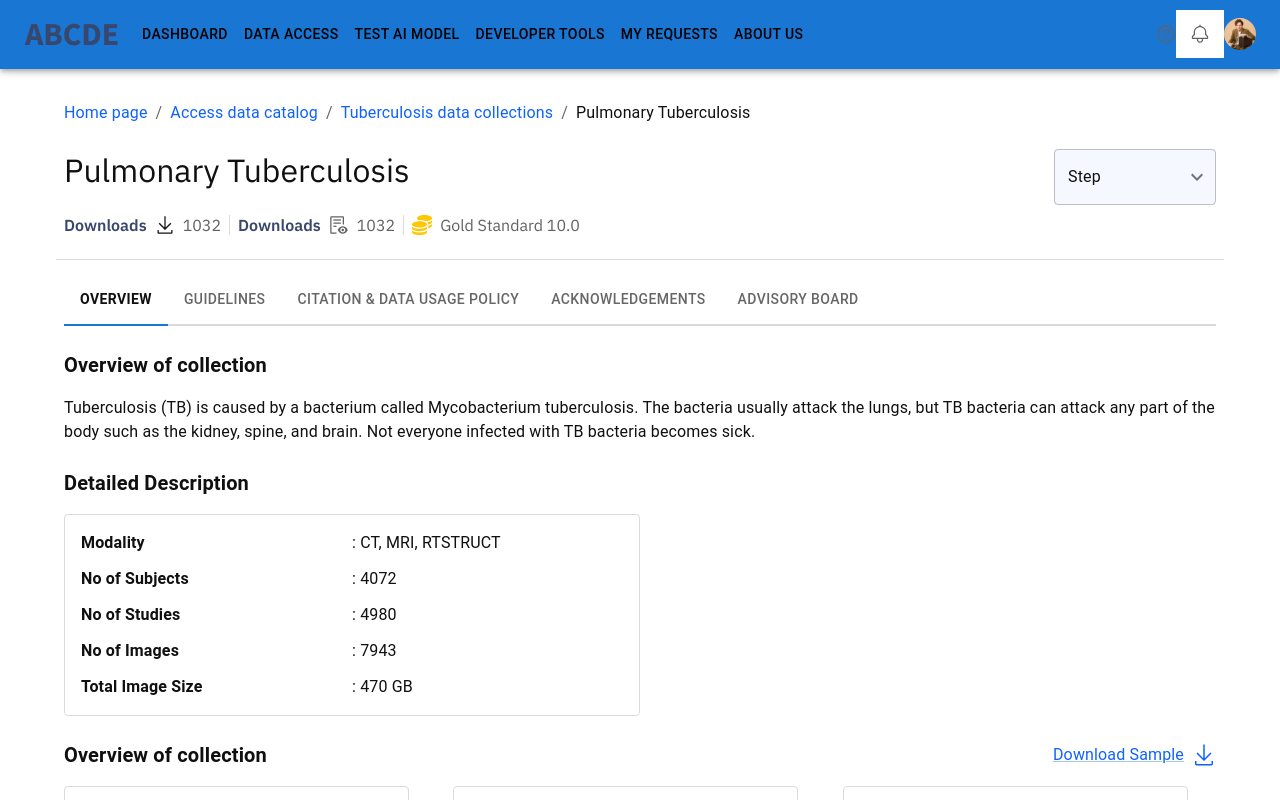
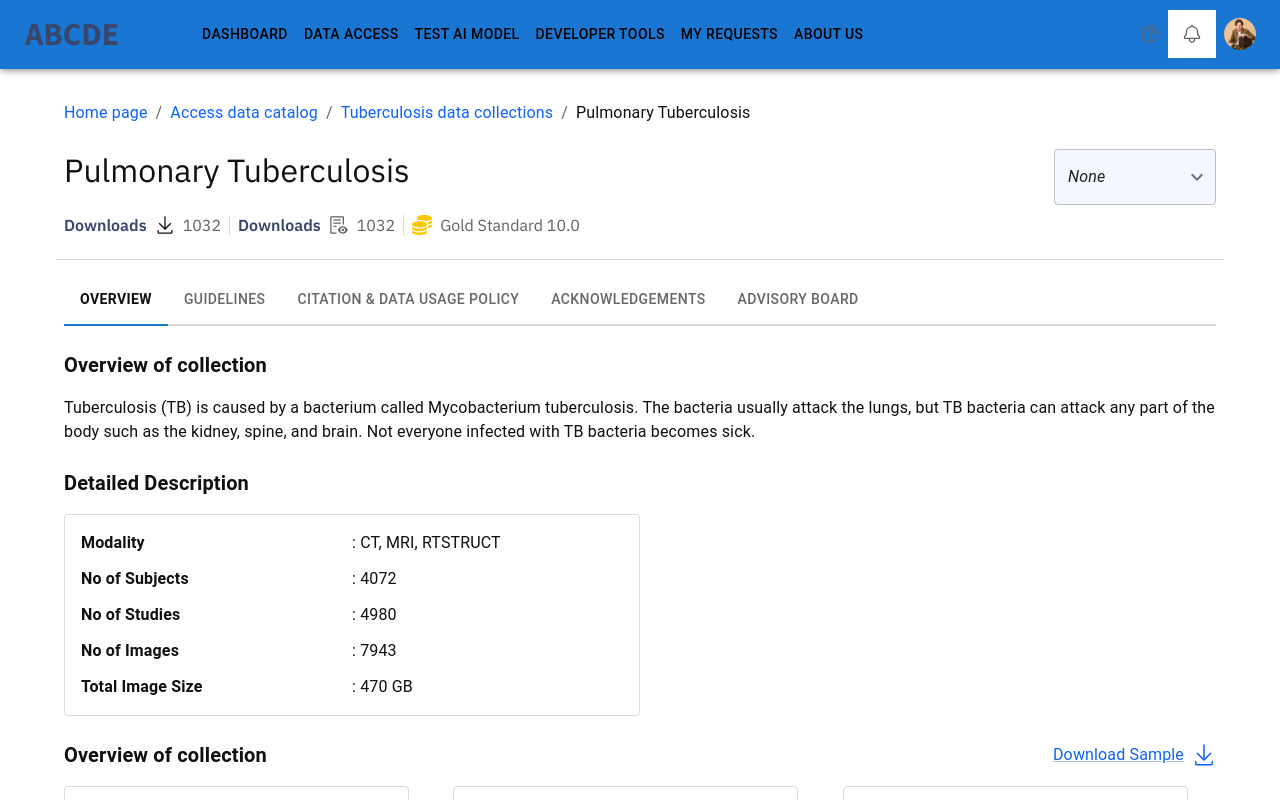
Before and after one commit to rninave/poc-react-task, a Next.js app: page / in a window 1280 px wide. Built offline with nearby package versions, Linux system fonts and the light colour scheme.

Commit message:
changes in header and carousel

```diff
--- a/src/assets/scss/Components/carousel.scss
+++ b/src/assets/scss/Components/carousel.scss
@@ -1,9 +1,28 @@
+.sub-carousel {
+    .css-bhp9pd-MuiPaper-root-MuiCard-root {
+        margin: 0 12px;
+    }
+    .slick-slider {
+        margin: 0 24px;
 
-.carousel-container {
-    width: 900px;
-    margin: 0 auto;
-    @media screen and (max-width:767px) {
-        width: 100%;
-        padding: 0 15px;
+        @media only screen and (max-width: $md-brekpoint) {
+           margin: 0;
+        }
+
+        .slick-arrow {
+            color: black !important;
+        }
+
+        .slick-next {
+            @media only screen and (max-width: $md-brekpoint) {
+                display: none !important;
+            }
+        }
+        .slick-prev {
+            @media only screen and (max-width: $md-brekpoint) {
+                display: none !important;
+            }
+        }
+
     }
 }
--- a/src/assets/scss/templates/global.scss
+++ b/src/assets/scss/templates/global.scss
@@ -9,13 +9,17 @@ body {
     text-decoration: none;
 }
 
-.bg-white{
+.bg-white {
     background-color: $white;
 }
+
+
+
 // flex
 .d-flex {
     display: flex;
 }
+
 .d-md-flex {
     display: flex;
 
@@ -23,17 +27,21 @@ body {
         display: block;
     }
 }
+
 .d-md-none {
     @media only screen and (max-width: $md-brekpoint) {
         display: none;
     }
 }
+
 .align-items-center {
     align-items: center;
 }
+
 .justify-content-between {
     justify-content: space-between;
 }
+
 .justify-content-center {
     justify-content: center;
 }
@@ -42,12 +50,15 @@ body {
 .text-primary {
     color: $primary-color !important;
 }
+
 .text-secondary {
     color: $secondary-color !important;
 }
+
 .text-grey {
     color: $grey;
 }
+
 .text-body-color {
     color: $body-color !important;
 }
@@ -56,6 +67,7 @@ body {
 .font-weight-600 {
     font-weight: $font-weight-semimedium !important;
 }
+
 .font-weight-700 {
     font-weight: $font-weight-bold;
 }
@@ -64,10 +76,12 @@ body {
 .text-align-center {
     text-align: center;
 }
+
 .text-align-md-end {
     text-align: end;
+
     @media only screen and (max-width: $md-brekpoint) {
-       text-align: start;
+        text-align: start;
     }
 }
 
@@ -75,9 +89,11 @@ body {
 .font-20 {
     font-size: $font-size-20;
 }
+
 .font-14 {
     font-size: $font-size-14 !important;
 }
+
 .font-16 {
     font-size: $font-size-16;
 }
@@ -86,9 +102,11 @@ body {
 .border-bottom-grey-light {
     border-bottom: $border-width-1 $border-solid $grey-light;
 }
+
 .border-grey-light {
     border: $border-width-1 $border-solid $grey-light;
 }
+
 .border-0 {
     border: 0 !important;
 }
@@ -97,16 +115,25 @@ body {
 .pb-16 {
     padding-bottom: $space16;
 }
+
 .p-16 {
     padding: $space16 !important;
 }
+
 .padding-top-80 {
     padding-top: $space80;
 }
-.px-0{
+
+.px-0 {
     padding-left: 0;
     padding-right: 0;
 }
+
+.px-8 {
+    padding-left: $space8;
+    padding-right: $space8;
+}
+
 .p-0 {
     padding: 0 !important;
 }
@@ -116,33 +143,46 @@ body {
 .mb-24 {
     margin-bottom: $space24;
 }
+
 .mb-32 {
     margin-bottom: $space32;
 }
+
 .mb-12 {
     margin-bottom: $space12;
 }
-.ml-60{
+
+.ml-60 {
     margin-left: $space60;
 }
-.ml-auto{
+
+.ml-auto {
     margin-left: auto;
 }
-.mx-32{
+
+.mx-32 {
     margin-left: $space32;
-    margin-right:$space32;
+    margin-right: $space32;
 }
+
 .ml-8 {
     margin-left: $space8;
 }
+
+.mr-8 {
+    margin-right: $space8;
+}
+
 .mb-16 {
     margin-bottom: $space16;
 }
+
 .mb-md-16 {
     @media only screen and (max-width: $md-brekpoint) {
         margin-bottom: $space16;
     }
 }
+
 .mb-8 {
     margin-bottom: $space8;
 }
@@ -151,9 +191,11 @@ body {
 .w-50 {
     width: 50%;
 }
+
 .min-w-180px {
     min-width: 180px;
 }
+
 .min-w-200px {
     min-width: 200px;
 }
--- a/src/components/header.js
+++ b/src/components/header.js
@@ -16,19 +16,25 @@ import HelpIcon from "../assets/images/help.svg";
 import Notification from "../assets/images/notify.svg";
 import UserImg from "../assets/images/user-img.svg";
 import Image from 'next/image';
+import Drawer from '@mui/material/Drawer';
 
-const pages = ['Dashboard', 'Data Access', 'Test AI model','Developer Tools','My requests','About Us'];
+const pages = ['Dashboard', 'Data Access', 'Test AI model', 'Developer Tools', 'My requests', 'About Us'];
 const settings = ['Profile', 'Account', 'Dashboard', 'Logout'];
+
 
 function header() {
   const [anchorElNav, setAnchorElNav] = React.useState('');
-  const [anchorElUser, setAnchorElUser] =React.useState('');
+  const [anchorElUser, setAnchorElUser] = React.useState('');
+  const [isDrawerOpen, setIsDrawerOpen] = React.useState(false);
 
   const handleOpenNavMenu = (event) => {
     setAnchorElNav(event.currentTarget);
   };
   const handleOpenUserMenu = (event) => {
     setAnchorElUser(event.currentTarget);
+  };
+  const toggleDrawer = () => {
+    setIsDrawerOpen(!isDrawerOpen);
   };
 
   const handleCloseNavMenu = () => {
@@ -40,9 +46,9 @@ function header() {
   };
 
   return (
-    <AppBar position="static"  className='bg-white mb-32'>
-      <Container maxWidth="xl">
-        <Toolbar disableGutters>
+    <AppBar position="static" className='bg-white mb-32'>
+      <Container maxWidth="xl" className='px-8'>
+        <Toolbar disableGutters >
           <Typography
             variant="h6"
             noWrap
@@ -50,7 +56,7 @@ function header() {
             href="/"
             sx={{
               mr: 2,
-              display: { xs: 'none', md: 'flex' },
+              display: { xs: 'none', lg: 'flex' },
               fontFamily: 'monospace',
               fontWeight: 700,
               letterSpacing: '.3rem',
@@ -58,20 +64,32 @@ function header() {
               textDecoration: 'none',
             }}
           >
-          <Image src={Poclogo} alt="logo"/>
+            <Image src={Poclogo} alt="logo" />
           </Typography>
 
-          <Box sx={{ flexGrow: 1, display: { xs: 'flex', md: 'none' },color: 'black' }}>
+          <Box sx={{ flexGrow: 1, display: { xs: 'flex', lg: 'none' }, color: 'black' }}>
             <IconButton
               size="large"
               aria-label="account of current user"
               aria-controls="menu-appbar"
               aria-haspopup="true"
-              onClick={handleOpenNavMenu}
+              onClick={toggleDrawer}
               color="inherit"
             >
               <MenuIcon />
             </IconButton>
+            <Drawer
+              anchor="left" // Change anchor to 'right' or 'top' as needed
+              open={isDrawerOpen}
+              onClose={toggleDrawer}
+            >
+              {pages.map((page) => (
+                <MenuItem key={page} sx={{width:240,padding:'16px 24px 0 24px'}} onClick={toggleDrawer}>
+                  <Typography textAlign="center">{page}</Typography>
+                </MenuItem>
+              ))}
+
+            </Drawer>
             <Menu
               id="menu-appbar"
               anchorEl={anchorElNav}
@@ -87,12 +105,16 @@ function header() {
               open={Boolean(anchorElNav)}
               onClose={handleCloseNavMenu}
               sx={{
-                display: { xs: 'block', md: 'none' },
+                display: { xs: 'block', lg: 'none' },
+                '& .MuiMenu-paper': {
+                  width: '80vw',
+                  maxWidth: '300px',
+                },
               }}
             >
               {pages.map((page) => (
-                <MenuItem  key={page} onClick={handleCloseNavMenu}>
-                  <Typography  textAlign="center">{page}</Typography>
+                <MenuItem key={page} onClick={handleCloseNavMenu}>
+                  <Typography textAlign="center">{page}</Typography>
                 </MenuItem>
               ))}
             </Menu>
@@ -104,7 +126,7 @@ function header() {
             href="/"
             sx={{
               mr: 2,
-              display: { xs: 'flex', md: 'none' },
+              display: { xs: 'flex', lg: 'none' },
               flexGrow: 1,
               fontFamily: 'monospace',
               fontWeight: 700,
@@ -113,9 +135,9 @@ function header() {
               textDecoration: 'none',
             }}
           >
-           <Image src={Poclogo} alt="logo"/>
+            <Image src={Poclogo} alt="logo" />
           </Typography>
-          <Box sx={{ flexGrow: 1, display: { xs: 'none', md: 'flex' } }}>
+          <Box sx={{ flexGrow: 1, display: { xs: 'none', lg: 'flex' },marginLeft:'60px'}}>
             {pages.map((page) => (
               <Button
                 key={page}
@@ -127,15 +149,15 @@ function header() {
             ))}
           </Box>
 
-          <Box  className="ml-auto d-flex align-items-center">
-          <Image src={HelpIcon} alt="helphicon" />
-          <Image src={Notification} alt="notification"/>
+          <Box className="ml-auto d-flex align-items-center" >
+            <Image src={HelpIcon}  className='mr-8' alt="helphicon" />
+            <Image src={Notification} className='mr-8' alt="notification" />
           </Box>
           <Box sx={{ flexGrow: 0 }}>
 
             <Tooltip title="Open settings">
               <IconButton onClick={handleOpenUserMenu} sx={{ p: 0 }}>
-              <Image src={UserImg} alt="userimg" />
+                <Image src={UserImg} alt="userimg" />
               </IconButton>
             </Tooltip>
             <Menu
--- a/src/page/homepage.js
+++ b/src/page/homepage.js
@@ -21,15 +21,22 @@ import Carousel from '@/components/Carousel';
 import Header from '@/components/header';
 import TabComp from '../components/TabComp';
 import HomeBreadcrumbs from '../components/breadcrumbs';
+import { DisabledByDefault } from '@mui/icons-material';
+
 
 
 
 
 export default function Homepage() {
+  const [age, setAge] = React.useState('');
+
+  const handleChange = (event) => {
+    setAge(event.target.value);
+  };
   return (
     <>
       <Box>
-      <Header />
+        <Header />
 
         <HomeBreadcrumbs />
 
@@ -74,19 +81,20 @@ export default function Homepage() {
               </Grid>
               <Grid sx={2}>
                 <Box sx={{ minWidth: 162, height: 48 }}>
-                  <FormControl fullWidth>
-                    <InputLabel className="text-body-color" id="demo-simple-select-autowidth-label">Step</InputLabel>
+                  <FormControl sx={{ minWidth: 162, height: 48 }}>
                     <Select
-                      labelId="demo-simple-select-label"
-                      id="demo-simple-select"
-                      // value={age}
-                      label="Age"
-                    // onChange={handleChange}
+                      value={age}
+                      onChange={handleChange}
+                      displayEmpty
+                      inputProps={{ 'aria-label': 'Without label' }}
                       IconComponent={KeyboardArrowDownIcon}
                     >
-                      <MenuItem className="text-body-color" value={10}>Version 1</MenuItem>
-                      <MenuItem className="text-body-color" value={20}>Version 2</MenuItem>
-                      <MenuItem className="text-body-color" value={30}>Version 3</MenuItem>
+                      <MenuItem value="">
+                        <em>None</em>
+                      </MenuItem>
+                      <MenuItem className="text-body-color" value={10}>Ten</MenuItem>
+                      <MenuItem className="text-body-color" value={20}>Twenty</MenuItem>
+                      <MenuItem className="text-body-color" value={30}>Thirty</MenuItem>
                     </Select>
                   </FormControl>
                 </Box>
@@ -105,11 +113,12 @@ export default function Homepage() {
           </Container>
         </Box>
 
+        <container>
+          <Carousel />
 
-
-      {/* Carousel slider */}
-        {/* <Carousel/> */}
-        </Box>
+        </container>
+        {/* Carousel slider */}
+      </Box>
     </>
   );
 }
```
Also changed, not shown: package.json (+8 -3 lines), src/components/Carousel.js (+36 -13 lines), 1 other file (tests, documents, lock files or other folders).
